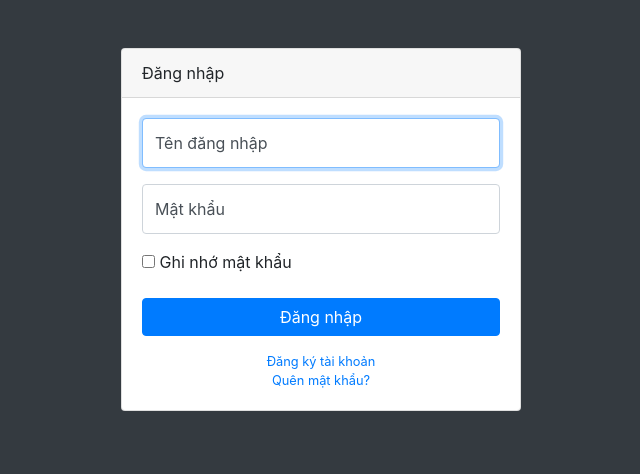
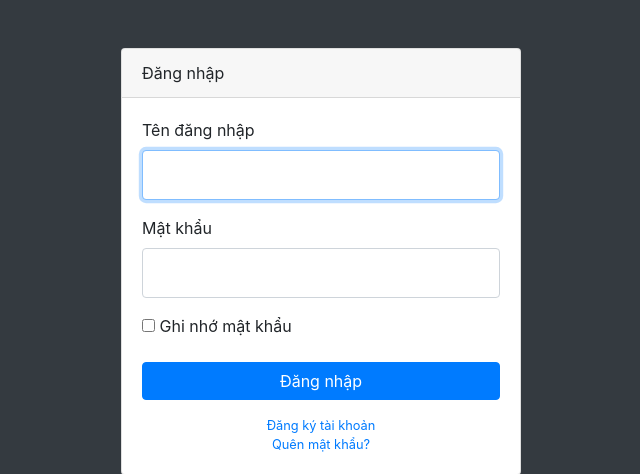
Before and after one commit to binhnguyen00/quan-li-diem-THPT, a PHP site: page / in a window 1280 px wide. Shown: the top 474 px of the page, without its empty margins (319-959 px from the left). Run offline with PHP 8.4, Linux system fonts and the light colour scheme.

Commit message:
sua loi khong click duoc Ten dang nhap trong View/login.php

```diff
--- a/View/login.php
+++ b/View/login.php
@@ -27,14 +27,14 @@
               echo ($thatbai);
             } ?>
             <div class="form-label-group">
-              <input type="text" name="username" id="inputtext" class="form-control" placeholder="Tên đăng nhập" required="required" style="z-index: 10;">
-              <label for="inputEmail">Tên đăng nhập</label>
+              <div><label for="username">Tên đăng nhập</label></div>
+              <input type="text" name="username" id="inputtext" class="form-control" required="required">
             </div>
           </div>
           <div class="form-group">
+            <div><label for="password">Mật khẩu</label></div>
             <div class="form-label-group">
-              <input type="password" name="password" id="inputPassword" class="form-control" placeholder="Mật khẩu" required="required">
-              <label for="inputPassword">Mật khẩu</label>
+              <input type="password" name="password" id="inputPassword" class="form-control" required="required">
             </div>
           </div>
           <div class="form-group">
```
